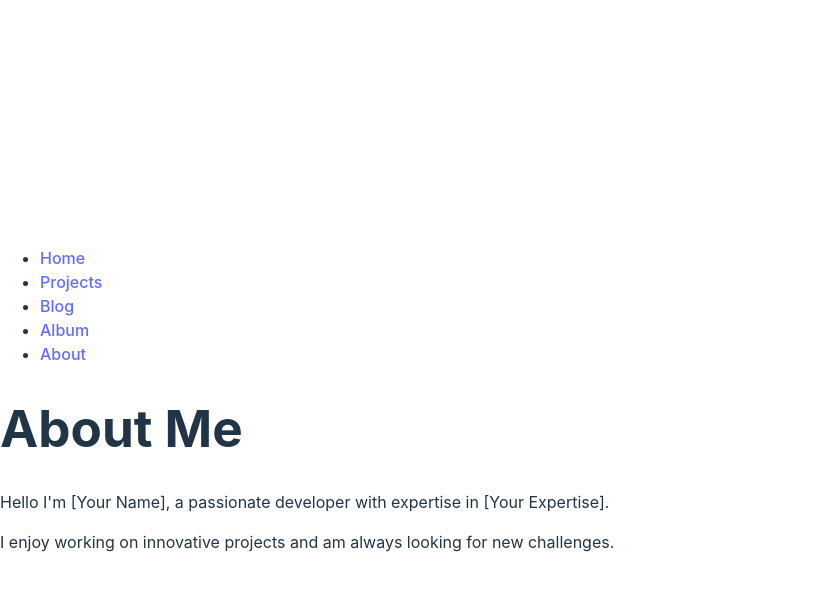
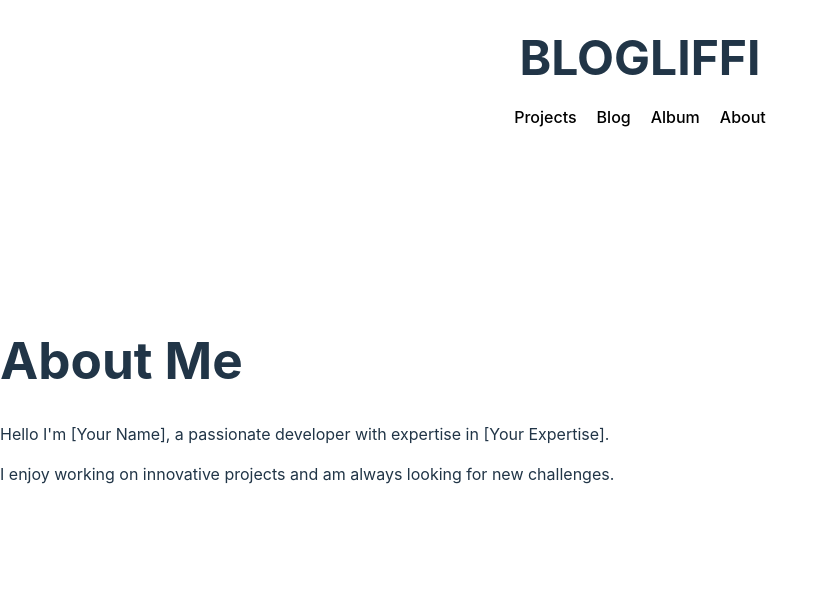
Before and after one commit to gitliffi/main-portfolio, a React (Vite) app: page / in a window 1280 px wide. Shown: the top 590 px of the page, without its empty margins (0-828 px from the left). Built offline with nearby package versions, Linux system fonts and the light colour scheme.

Commit message:
add styles to Header

```diff
--- a/src/App.tsx
+++ b/src/App.tsx
@@ -1,5 +1,5 @@
 import Header from './components/Header';
-import AboutPage from './components/About';
+import About from './components/About';
 
 function App() {
     const currentPage = window.location.pathname;
@@ -7,7 +7,7 @@ function App() {
     return (
         <div className="App">
             <Header />
-            {currentPage === '/' && <AboutPage />}
+            {currentPage === '/' && <About />}
             {/* Add conditions for other pages here */}
         </div>
     );
--- a/src/components/About.tsx
+++ b/src/components/About.tsx
@@ -1,4 +1,4 @@
-const AboutPage = () => {
+const About = () => {
     return (
         <div id="about">
             <h1>About Me</h1>
@@ -8,4 +8,4 @@ const AboutPage = () => {
     );
 };
 
-export default AboutPage;
+export default About;
--- a/src/components/Header.tsx
+++ b/src/components/Header.tsx
@@ -1,16 +1,44 @@
+// src/components/Header.tsx
+import styled from 'styled-components';
+
+const HeaderWrapper = styled.header`
+    display: flex;
+    justify-content: center;
+    align-items: center;
+    flex-direction: column;
+    position: absolute;
+    width: 100%;
+    top: 0;
+`;
+
+const HomeTitle = styled.h1`
+  font-size: 48px; /* Adjust the font size as needed */
+  margin-bottom: 20px;
+`;
+
+const NavLinks = styled.nav`
+  display: flex;
+  justify-content: center;
+  width: 100%;
+`;
+
+const NavLink = styled.a`
+  color: black;
+  text-decoration: none;
+  margin: 0 10px;
+`;
+
 const Header = () => {
     return (
-        <header>
-            <nav>
-                <ul>
-                    <li><a href="/">Home</a></li>
-                    <li><a href="/projects">Projects</a></li>
-                    <li><a href="/blog">Blog</a></li>
-                    <li><a href="/album">Album</a></li>
-                    <li><a href="/about">About</a></li>
-                </ul>
-            </nav>
-        </header>
+        <HeaderWrapper>
+            <HomeTitle>BLOGLIFFI</HomeTitle>
+            <NavLinks>
+                <NavLink href="/projects">Projects</NavLink>
+                <NavLink href="/blog">Blog</NavLink>
+                <NavLink href="/album">Album</NavLink>
+                <NavLink href="/about">About</NavLink>
+            </NavLinks>
+        </HeaderWrapper>
     );
 };
 
```
